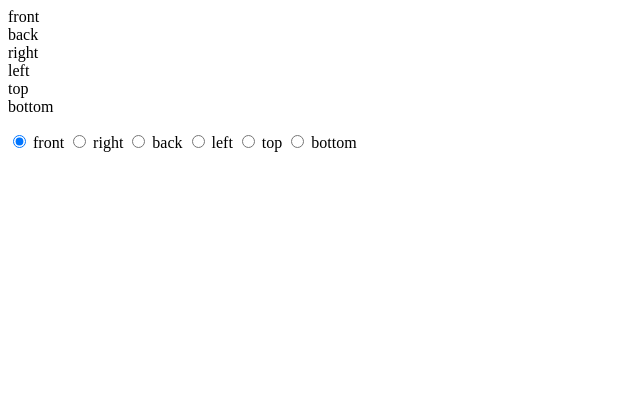
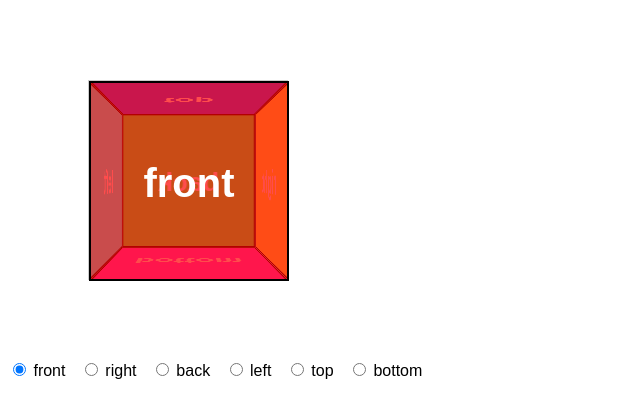
Before and after one commit to janst44/creative_project, a plain HTML site: page index.html in a window 1280 px wide. Shown: the whole page, without its empty margins (0-640 px from the left). Drawn offline with Linux system fonts and the light colour scheme.

Commit message:
finished basic cube

```diff
--- /dev/null
+++ b/Cube.css
@@ -0,0 +1,55 @@
+* { box-sizing: border-box; }
+
+body { font-family: sans-serif; }
+
+.scene {
+  width: 200px;
+  height: 200px;
+  border: 1px solid #CCC;
+  margin: 80px;
+  perspective: 400px;
+}
+
+.cube {
+  width: 200px;
+  height: 200px;
+  position: relative;
+  transform-style: preserve-3d;
+  transform: translateZ(-100px);
+  transition: transform 1s;
+}
+f
+.cube.show-front  { transform: translateZ(-100px) rotateY(   0deg); }
+.cube.show-right  { transform: translateZ(-100px) rotateY( -90deg); }
+.cube.show-back   { transform: translateZ(-100px) rotateY(-180deg); }
+.cube.show-left   { transform: translateZ(-100px) rotateY(  90deg); }
+.cube.show-top    { transform: translateZ(-100px) rotateX( -90deg); }
+.cube.show-bottom { transform: translateZ(-100px) rotateX(  90deg); }
+
+.cube__face {
+  position: absolute;
+  width: 200px;
+  height: 200px;
+  border: 2px solid black;
+  line-height: 200px;
+  font-size: 40px;
+  font-weight: bold;
+  color: white;
+  text-align: center;
+}
+
+.cube__face--front  { background: hsla(  0, 100%, 50%, 0.7); }
+.cube__face--right  { background: hsla( 60, 100%, 50%, 0.7); }
+.cube__face--back   { background: hsla(120, 100%, 50%, 0.7); }
+.cube__face--left   { background: hsla(180, 100%, 50%, 0.7); }
+.cube__face--top    { background: hsla(240, 100%, 50%, 0.7); }
+.cube__face--bottom { background: hsla(300, 100%, 50%, 0.7); }
+
+.cube__face--front  { transform: rotateY(  0deg) translateZ(100px); }
+.cube__face--right  { transform: rotateY( 90deg) translateZ(100px); }
+.cube__face--back   { transform: rotateY(180deg) translateZ(100px); }
+.cube__face--left   { transform: rotateY(-90deg) translateZ(100px); }
+.cube__face--top    { transform: rotateX( 90deg) translateZ(100px); }
+.cube__face--bottom { transform: rotateX(-90deg) translateZ(100px); }
+
+label { margin-right: 10px; }
--- a/index.html
+++ b/index.html
@@ -3,7 +3,7 @@
 <html>
 <html lang="en">
 <head>
-	<link href="main.css" rel="stylesheet" type="text/css" />
+	<link href="Cube.css" rel="stylesheet" type="text/css" />
 </head>
 <body>
 
```
Also changed, not shown: other.html (deleted).
